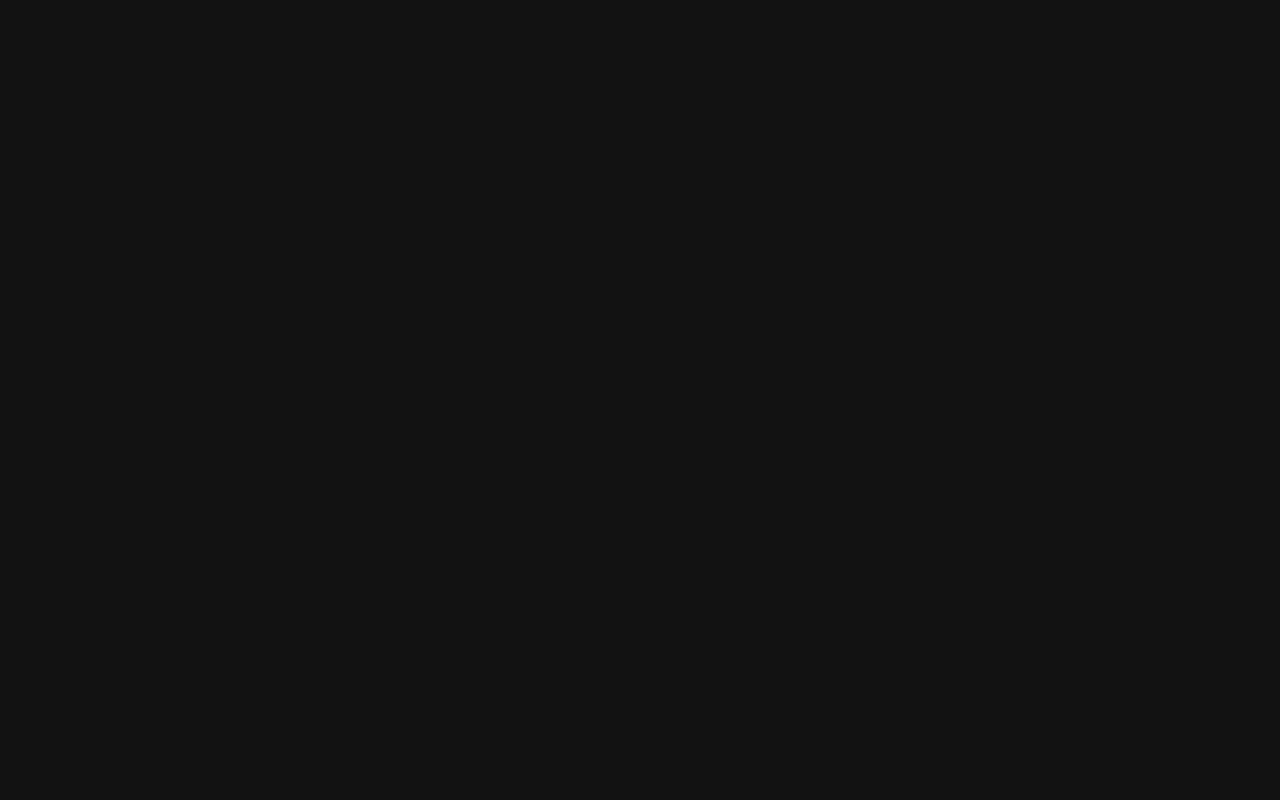
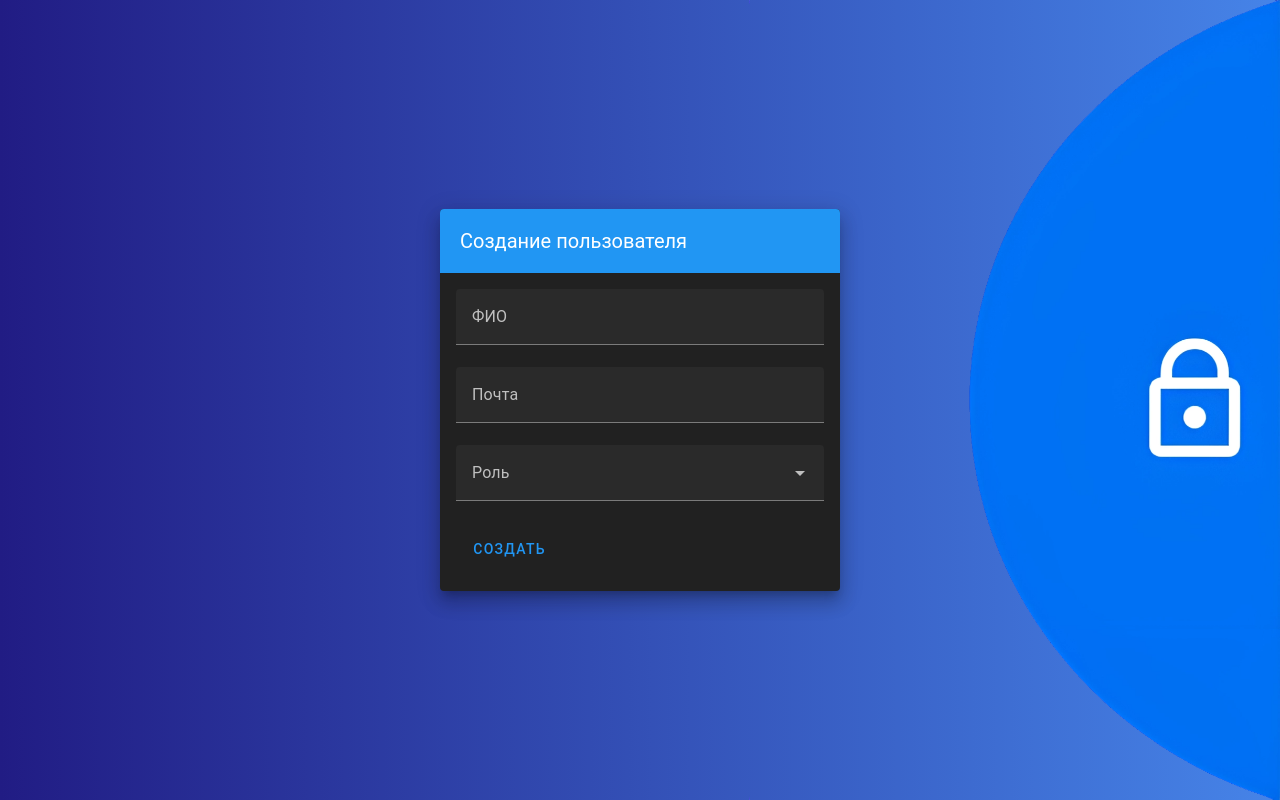
Before and after one commit to Pankyxa/access-front, a Vue app: page /create in a window 1280 px wide. Before the commit this address had no page. Built offline with nearby package versions, Linux system fonts and the light colour scheme.

Commit message:
for Maria

```diff
--- a/src/components/NavMenu.vue
+++ b/src/components/NavMenu.vue
@@ -5,21 +5,26 @@
     return {
       drawer: false,
       isAdmin: true,
-      }
+    };
   },
   methods: {
     redirectToRequests() {
-        this.drawer=false
+      this.drawer = false;
       this.$router.push("/requests");
     },
-    },
+    redirectToCreate() {
+      this.$router.push("/create");
+    }
+  }
 };
 </script>
 
 <template>
   <v-app-bar :style="{ backgroundColor: 'rgba(25, 118, 210, 0.5)' }">
     <v-app-bar-nav-icon @click.stop="drawer = !drawer"></v-app-bar-nav-icon>
-      <v-app-bar-title><slot name="title"></slot></v-app-bar-title>
+    <v-app-bar-title>
+      <slot name="title"></slot>
+    </v-app-bar-title>
     <v-spacer></v-spacer>
     <slot name="actions"></slot>
   </v-app-bar>
@@ -32,7 +37,7 @@
         </v-list-item-icon>
         <v-list-item-title>Список всех заявок</v-list-item-title>
       </v-list-item>
-        <v-list-item v-if="isAdmin" link @click="showForm = true">
+      <v-list-item v-if="isAdmin" link @click="redirectToCreate">
         <v-list-item-icon>
           <v-icon>mdi-account-plus</v-icon>
         </v-list-item-icon>
--- a/src/components/admin_menu/AdminMenu.vue
+++ b/src/components/admin_menu/AdminMenu.vue
@@ -59,6 +59,7 @@
                   <v-card-actions>
                     <v-spacer></v-spacer>
                     <v-btn color="primary" @click="userCreate">Создать</v-btn>
+                    <v-btn color="primary" @click="cancelForm">Отмена</v-btn>
                   </v-card-actions>
                 </v-form>
               </v-card-text>
@@ -85,9 +86,9 @@ export default {
       isAdmin: true,
       showForm: false,
       enumRoles: [
-        { key: "Охранник", value: 2 },
-        { key: "Начальник охраны", value: 3 },
-        { key: "Админ", value: 4 },
+        {key: "Охранник", value: 2},
+        {key: "Начальник охраны", value: 3},
+        {key: "Админ", value: 4},
       ],
     };
   },
@@ -95,9 +96,13 @@ export default {
     redirectToRequests() {
       this.$router.push("/requests");
     },
+    cancelForm() {
+      this.showForm = false;
+    },
+
     async userCreate() {
       const token = localStorage.getItem("userToken");
-      const config = { headers: { authorization: `Bearer ${token}` } };
+      const config = {headers: {authorization: `Bearer ${token}`}};
       const data = {
         full_name: this.name,
         email: this.email,
@@ -111,7 +116,7 @@ export default {
           }),
         ],
       };
-      const response = await axios.post(
+      await axios.post(
           `${import.meta.env.VITE_API_URL}users/create`,
           data,
           config,
@@ -124,8 +129,7 @@ export default {
 <style scoped>
 .fill-height {
   height: 100vh;
-  background:
-    url("src/components/auth/login.png") right top no-repeat fixed,
+  background: url("src/components/auth/login.png") right top no-repeat fixed,
   linear-gradient(to right, #211c84, #4684e8) no-repeat;
   background-size: auto 100vh;
 }
--- a/src/components/admin_menu/UserCreate.vue
+++ b/src/components/admin_menu/UserCreate.vue
@@ -7,28 +7,26 @@
             <v-toolbar-title>Создание пользователя</v-toolbar-title>
           </v-toolbar>
           <v-card-text>
-            <v-form @submit.prevent="login">
+            <v-form>
               <v-text-field
-                v-model="name"
-                label="ФИО"
-                prepend-icon="mdi-lock"
-                type="text"
+                  v-model="name"
+                  label="ФИО"
+                  type="text"
               ></v-text-field>
               <v-text-field
-                v-model="password"
-                label="Пароль"
-                prepend-icon="mdi-lock"
-                type="password"
+                  v-model="email"
+                  label="Почта"
+                  type="email"
               ></v-text-field>
-              <v-text-field
-                v-model="proof_password"
-                label="Подтвердите пароль"
-                prepend-icon="mdi-lock"
-                type="password"
-              ></v-text-field>
+              <v-combobox
+                  v-model="select"
+                  :items="role"
+                  label="Роль"
+                  chips
+                  multiple
+              ></v-combobox>
               <v-card-actions>
-                <v-spacer></v-spacer>
-                <v-btn color="primary" type="submit">Войти</v-btn>
+                <v-btn color="primary" @click="userCreate">Создать</v-btn>
               </v-card-actions>
             </v-form>
           </v-card-text>
@@ -46,27 +44,44 @@ export default {
   name: 'Create',
   data() {
     return {
-      name: '',
-      password: '',
-      proof_password: ''
+      name: "",
+      email: "",
+      role: ["Охранник", "Начальник охраны", "Админ"],
+      select: [],
+      drawer: false,
+      isAdmin: true,
+      showForm: false,
+      enumRoles: [
+        {key: "Охранник", value: 2},
+        {key: "Начальник охраны", value: 3},
+        {key: "Админ", value: 4},
+      ],
     };
   },
   methods: {
-    async login() {
-      try {
-        const response = await axios.post(import.meta.env.VITE_API_URL + '/admin_menu', {
-          password: this.password,
-          proof_password: this.proof_password,
-        });
-        console.log('Proof successful', response);
-        localStorage.setItem('userToken', response.data.token);
-        this.$router.push('/requests');
-      } catch (error) {
-        console.error('Proof failed', error);
-        alert("Ошибка входа: " + error.message);
-      }
-    }
-  }
+    async userCreate() {
+      const token = localStorage.getItem("userToken");
+      const config = {headers: {authorization: `Bearer ${token}`}};
+      const data = {
+        full_name: this.name,
+        email: this.email,
+        roles: [
+          ...[1],
+          ...this.select.map((key) => {
+            const item = this.enumRoles.find(
+                (enumItem) => enumItem.key === key,
+            );
+            return item.value;
+          }),
+        ],
+      };
+      await axios.post(
+          `${import.meta.env.VITE_API_URL}users/create`,
+          data,
+          config,
+      );
+    },
+  },
 };
 </script>
 
--- a/src/router.js
+++ b/src/router.js
@@ -4,6 +4,7 @@ import Requests from "@/components/requests/Requests.vue";
 import Request from "@/components/requests/RequestPage.vue";
 import Confirm from "@/components/confirmation/Confirm.vue";
 import AdminMenu from "@/components/admin_menu/AdminMenu.vue";
+import UserCreate from '@/components/admin_menu/UserCreate.vue';
 
 const router = createRouter ({
   history: createWebHistory(),
@@ -12,7 +13,8 @@ const router = createRouter ({
     {path: '/requests', component: Requests},
     {path: '/requests/:id', name: 'requestPage', component: Request, props: true},
     {path: '/confirm/:id', component: Confirm, props: true},
-    {path: '/admin_menu', component: AdminMenu}
+    {path: '/admin_menu', component: AdminMenu},
+      {path: '/create', component: UserCreate}
   ]
 })
 
```
Lines whose indentation alone changed are shown as unchanged.
